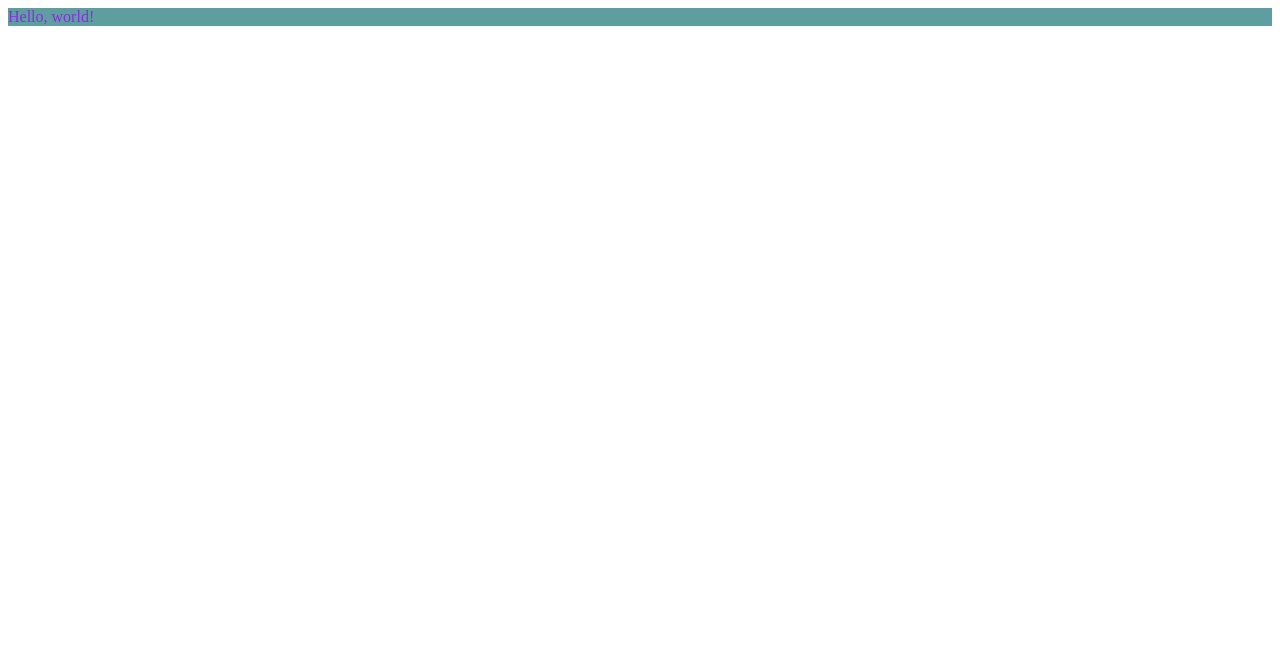
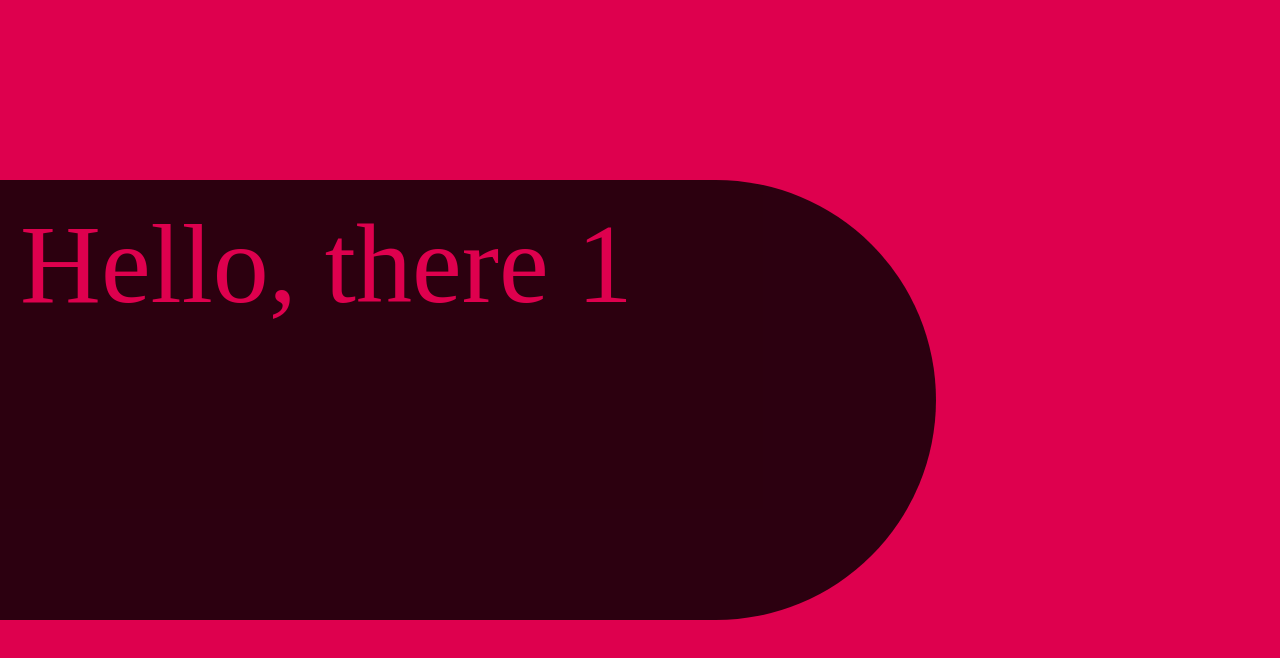
Before and after one commit to TbotaPhantA/personal-website-frontend, a Next.js app: page / in a window 1280 px wide. Shown: the top 658 px of the page. Built offline with nearby package versions, Linux system fonts and the light colour scheme.

Commit message:
first title styles were added.

```diff
--- a/src/pages/index.tsx
+++ b/src/pages/index.tsx
@@ -10,7 +10,9 @@ export default function Home() {
         <meta name="viewport" content="width=device-width, initial-scale=1" />
         <link rel="icon" href="/favicon.ico" />
       </Head>
-      <main className={homePageStyles.homePage}>Hello, world!</main>
+      <main className={homePageStyles.homePage}>
+        <div className={homePageStyles.title}>Hello, there 1</div>
+      </main>
     </>
   )
 }
--- a/src/styles/Home.module.scss
+++ b/src/styles/Home.module.scss
@@ -1,4 +1,21 @@
+$base-pink: #DE004E;
+
 .homePage {
-  background-color: cadetblue;
+  display: flex;
+  align-items: center;
+  background-color: $base-pink;
   color: blueviolet;
+  width: 100vw;
+  min-height: 100vh;
+
+  .title {
+    height: 50vh;
+    width: 70%;
+    background-color: black;
+    color: $base-pink;
+    opacity: 80%;
+    border-radius: 0 999px 999px 0;
+    font-size: 14vh;
+    padding: 20px;
+  }
 }
--- a/src/styles/globals.scss
+++ b/src/styles/globals.scss
@@ -0,0 +1,6 @@
+body {
+  margin: 0;
+  padding: 0;
+  min-width: 100vw;
+  min-height: 100vh;
+}
```
